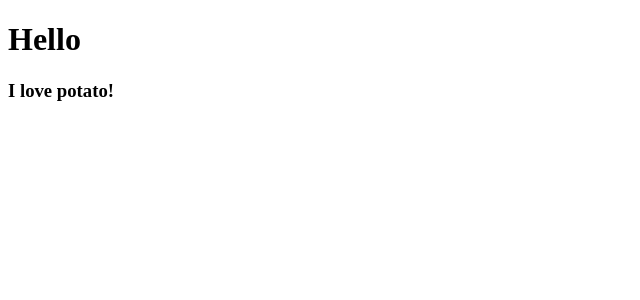
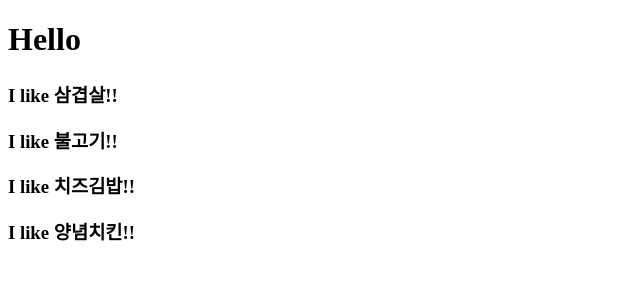
Before and after one commit to parispoly137/react-movie-app, a React (Create React App) app: page / in a window 1280 px wide. Shown: the top 300 px of the page, without its empty margins (0-640 px from the left). Built offline with nearby package versions, Linux system fonts and the light colour scheme.

Commit message:
#2.1 Reusable Components with JSX + Props
title says it all

```diff
--- a/src/App.js
+++ b/src/App.js
@@ -1,8 +1,24 @@
+import React from 'react';
+
+function Food(props) {
+  console.log(props);
+  return (
+    <h3>I like {props.fav}!!</h3>
+  );
+
+}
 
 function App() {
   return (
     <div>
-      Hello
+      <h1>
+        Hello
+      </h1>
+      <Food fav="삼겹살" />
+      <Food fav="불고기" />
+      <Food fav="치즈김밥" />
+      <Food fav="양념치킨" />
+
     </div>
 
   );
--- a/src/Potato.js
+++ /dev/null
@@ -1,9 +0,0 @@
-import React from 'react';
-
-function Potato() {
-  return (
-    <h3>I love potato!</h3>
-  )
-}
-
-export default Potato;
--- a/src/index.js
+++ b/src/index.js
@@ -1,14 +1,10 @@
 import React from 'react';
 import ReactDOM from 'react-dom';
 import App from './App';
-import Potato from './Potato'
 
 ReactDOM.render(
   <React.StrictMode>
-    <h1>
-      <App />
-    </h1>
-    <Potato />
+    <App />
   </React.StrictMode>,
   document.getElementById('root')
 );
```
